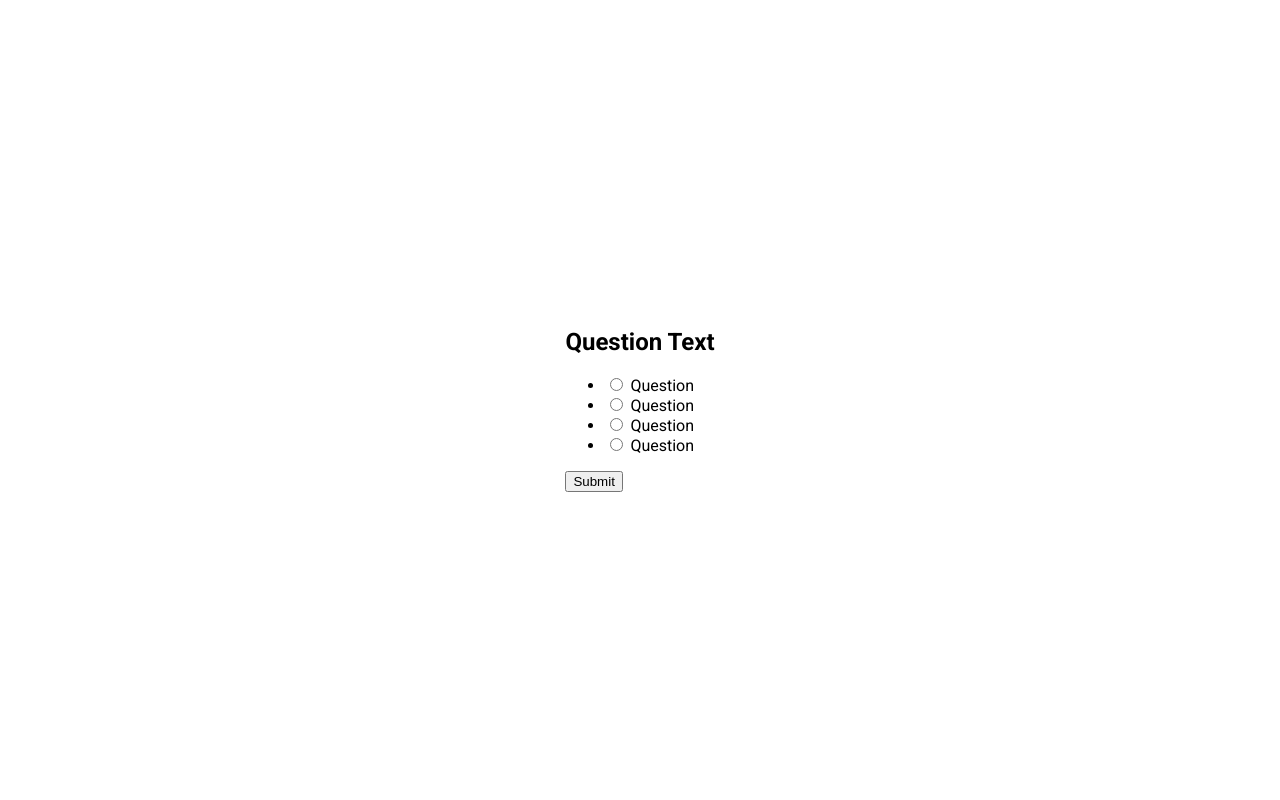
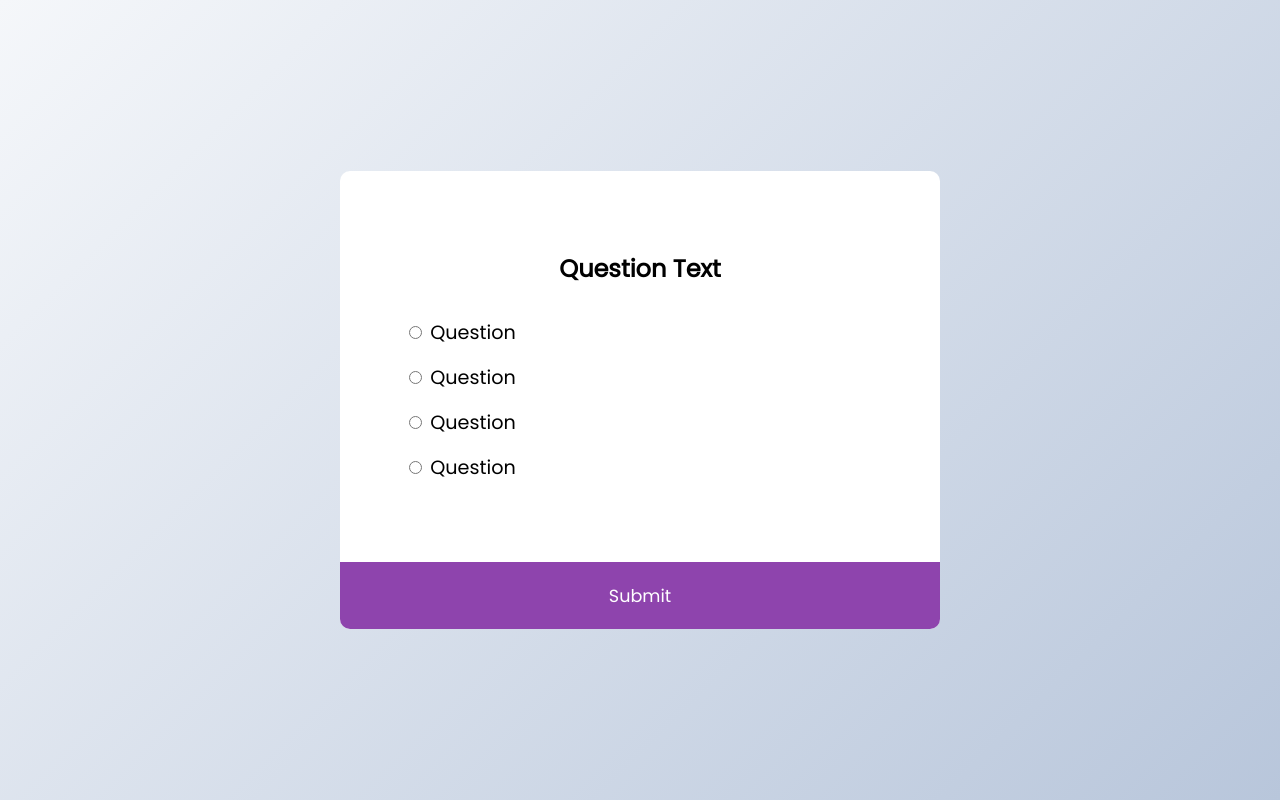
Before and after one commit to SayHelloToKam/quiz-app-1, a plain HTML site: page index.html in a window 1280 px wide. Drawn offline with Linux system fonts and the light colour scheme.

Commit message:
css completed

```diff
--- a/style.css
+++ b/style.css
@@ -1,11 +1,13 @@
-@import url('https://fonts.googleapis.com/css2?family=Roboto:wght@400;700&display=swap');
+@import url('https://fonts.googleapis.com/css2?family=Poppins:wght@200;400&display=swap');
 
 * {
     box-sizing: border-box;
 }
 
 body {
-    font-family: 'Roboto', sans-serif;
+    background-color: #b8c6db;
+    background-image: linear-gradient(315deg, #b8c6db 0, #f5f7fa 100%);
+    font-family: 'Poppins', sans-serif;
     display: flex;
     flex-direction: column;
     align-items: center;
@@ -14,3 +16,56 @@ body {
     overflow: hidden;
     margin: 0;
 }
+
+.quiz-container {
+    background-color: #fff;
+    border-radius: 10px;
+    box-shadow: 0 0 10px 2px rgbs(100, 100, 100, 0.1);
+    width: 600px;
+    overflow: hidden;
+}
+
+.quiz-header {
+    padding: 4rem;
+}
+
+h2 {
+    padding: 1rem;
+    text-align: center;
+    margin: 0;
+}
+
+ul {
+    list-style-type: none;
+    padding: 0;
+}
+
+ul li {
+    font-size: 1.2rem;
+    margin: 1rem 0;
+}
+
+ul li label {
+    cursor: pointer;
+}
+
+button {
+    background-color: #8e44ad;
+    color: #fff;
+    border: none;
+    display: block;
+    width: 100%;
+    cursor: pointer;
+    font-size: 1.1rem;
+    font-family: inherit;
+    padding: 1.3rem;
+}
+
+button:hover {
+    background-color: #732d91;
+}
+
+button:focus {
+    outline: none;
+    background-color: #5e3370;
+}
```
